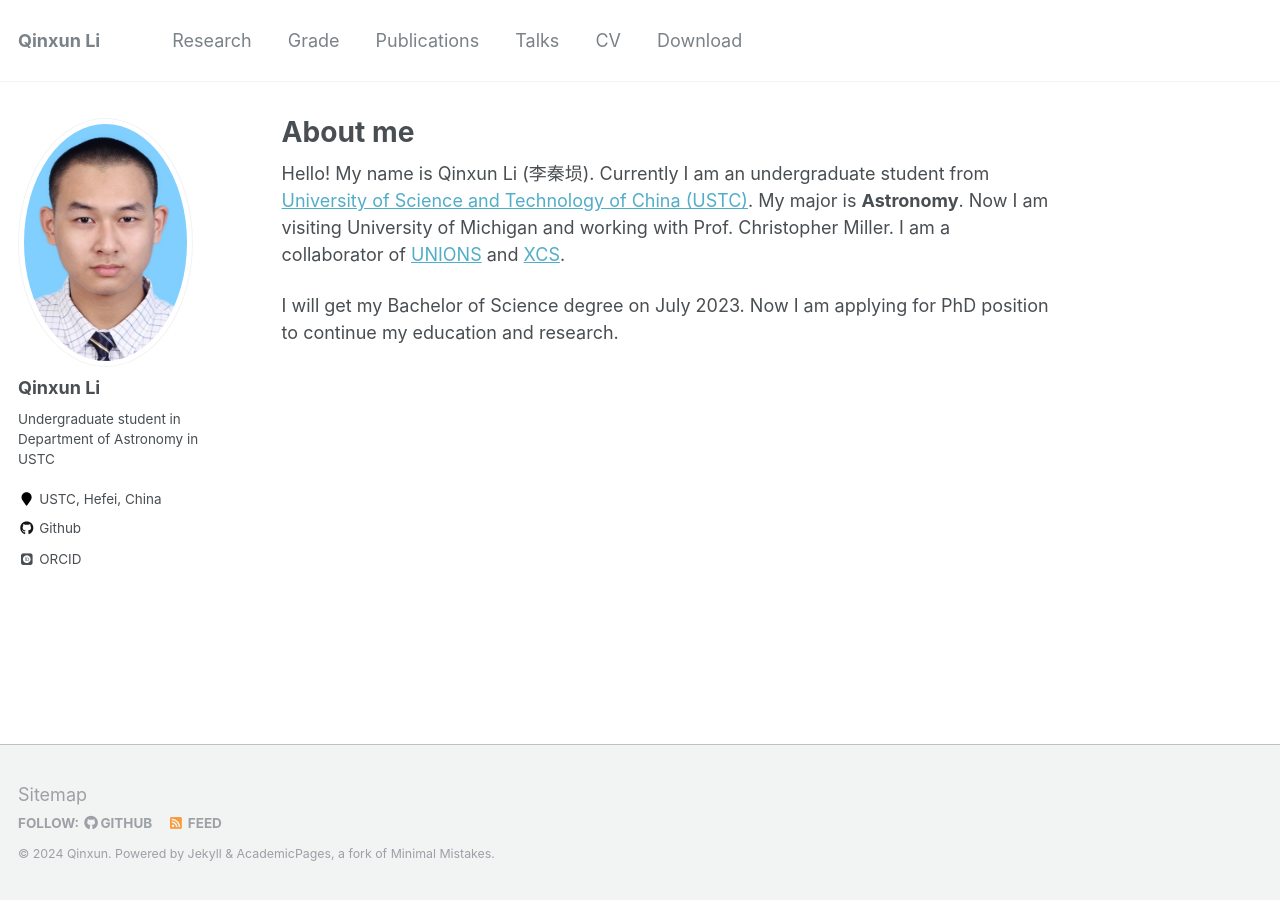
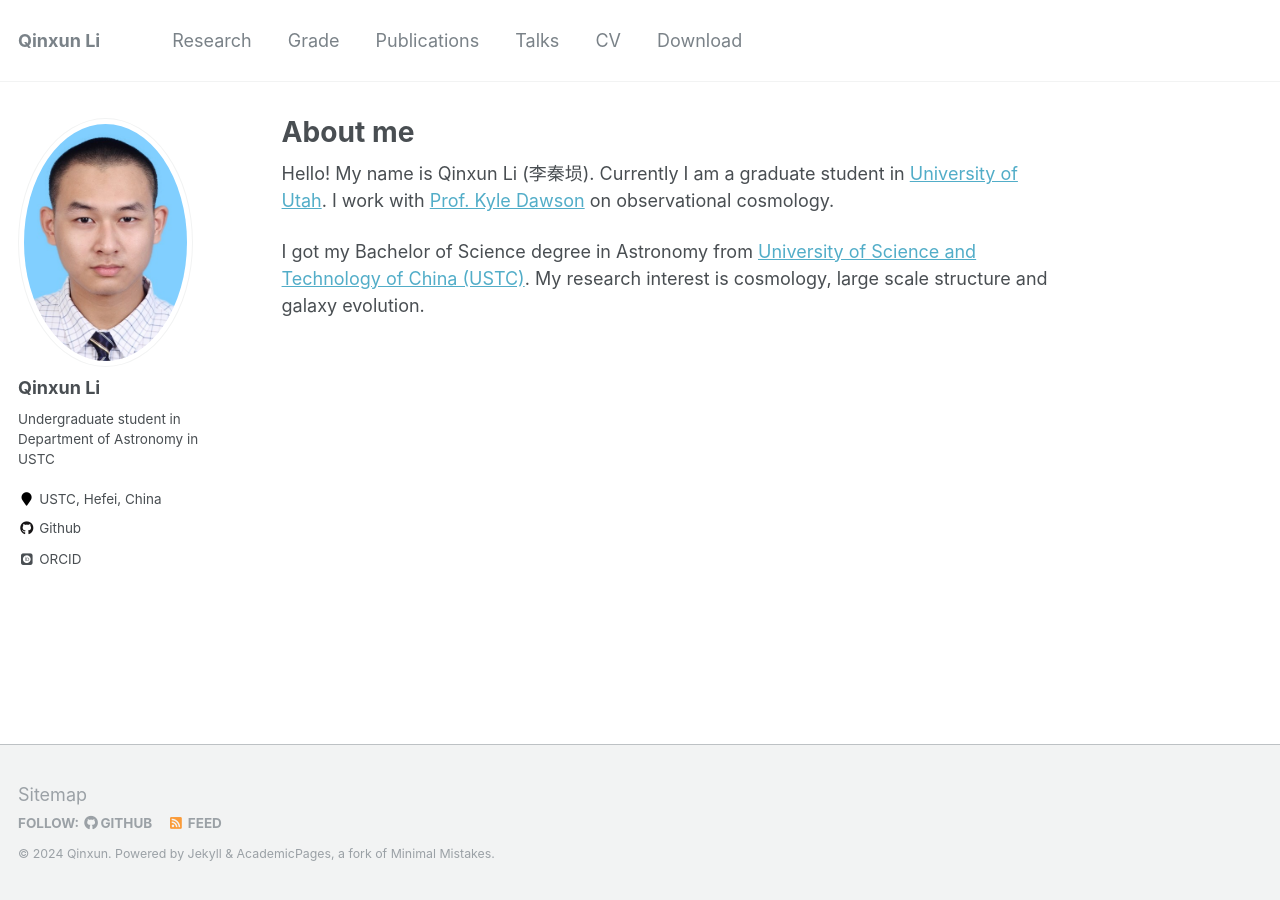
Before and after one commit to qxli2333/qxli2333.github.io, a Jekyll site: the page built from _pages/about.md, in a window 1280 px wide. Built offline with Jekyll 4.4.1, drawn with Linux system fonts in a browser that asks for light colours; some web fonts are replaced.

Commit message:
modified:   _pages/about.md

```diff
--- a/_pages/about.md
+++ b/_pages/about.md
@@ -8,9 +8,13 @@ redirect_from:
   - /about.html
 ---
 
-Hello! My name is Qinxun Li (李秦埙). Currently I am an undergraduate student from [University of Science and Technology of China (USTC)](https://en.physics.ustc.edu.cn/main.htm). My major is **Astronomy**. Now I am visiting University of Michigan and working with Prof. Christopher Miller. I am a collaborator of [UNIONS](https://www.skysurvey.cc/) and [XCS](https://astro.ukzn.ac.za/~xcs/).
+<!-- Hello! My name is Qinxun Li (李秦埙). Currently I am an undergraduate student from [University of Science and Technology of China (USTC)](https://en.physics.ustc.edu.cn/main.htm). My major is **Astronomy**. Now I am visiting University of Michigan and working with Prof. Christopher Miller. I am a collaborator of [UNIONS](https://www.skysurvey.cc/) and [XCS](https://astro.ukzn.ac.za/~xcs/).
 
-I will get my Bachelor of Science degree on July 2023. Now I am applying for PhD position to continue my education and research.
+I will get my Bachelor of Science degree on July 2023. Now I am applying for PhD position to continue my education and research. -->
+
+Hello! My name is Qinxun Li (李秦埙). Currently I am a graduate student in [University of Utah](https://www.utah.edu/). I work with [Prof. Kyle Dawson](https://faculty.utah.edu/u6000137-Kyle_Dawson/hm/index.hml) on observational cosmology.
+
+I got my Bachelor of Science degree in Astronomy from [University of Science and Technology of China (USTC)](https://astro.ustc.edu.cn/main.htm). My research interest is cosmology, large scale structure and galaxy evolution.
 
 <!-- Research experience
 ======
```
Also changed, not shown: grades.md (renamed from _pages/grades.md, +2 -2 lines).
